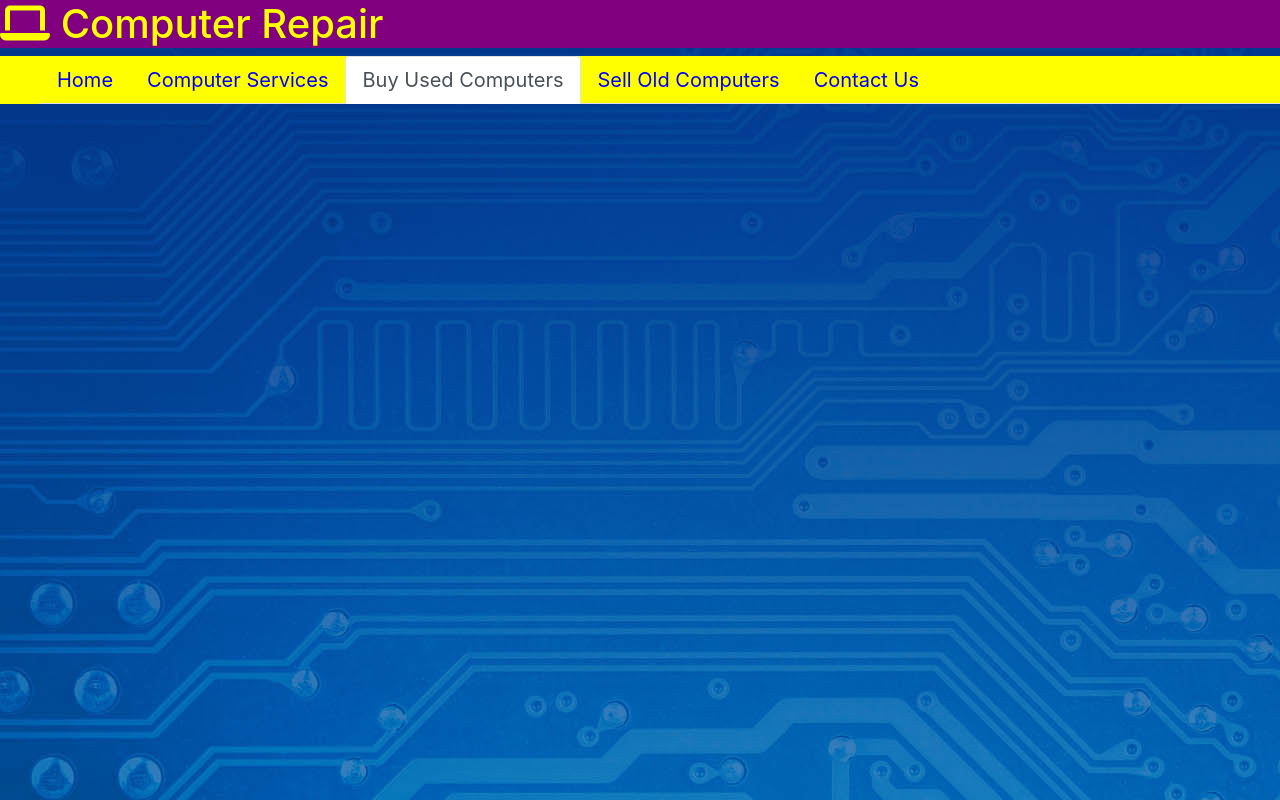
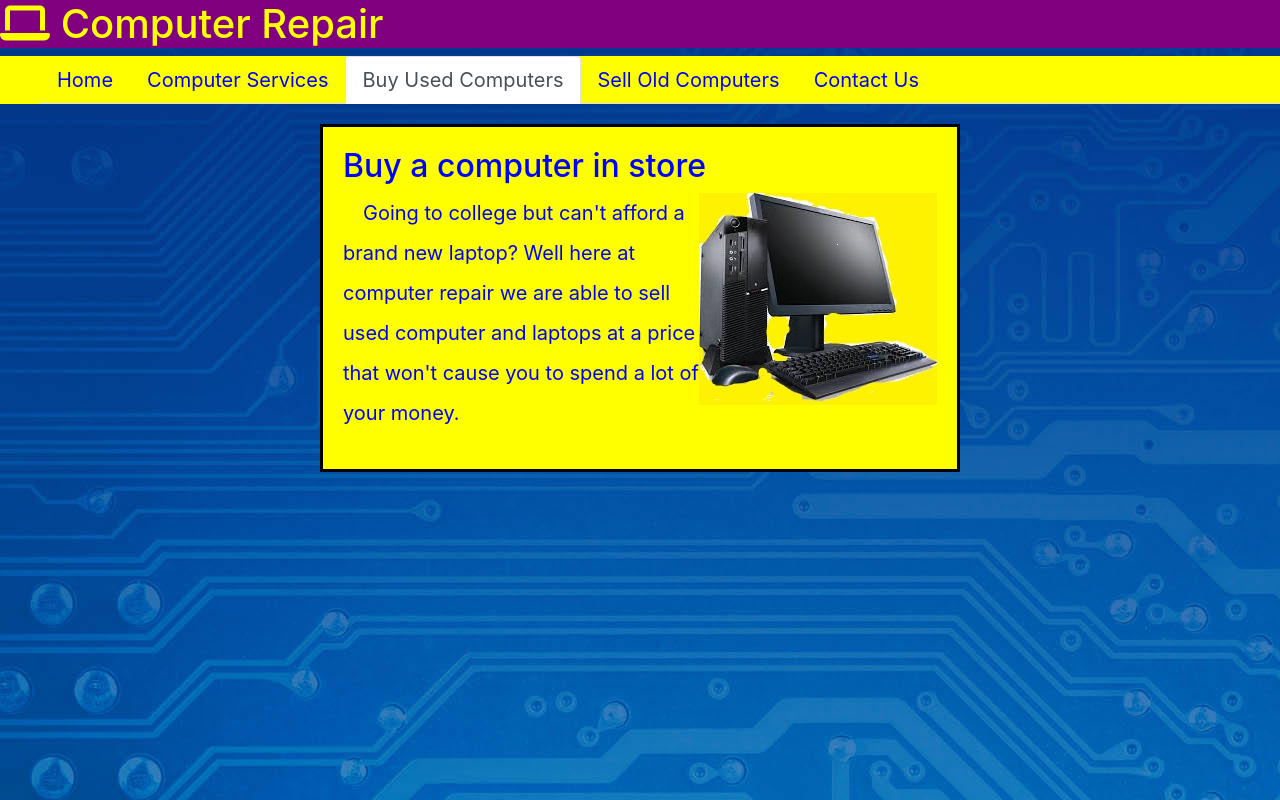
Before and after one commit to DelrioRamirez4321/Final-Assignment-Website, a plain HTML site: page Buy.html in a window 1280 px wide. Drawn offline with nearby package versions, Linux system fonts and the light colour scheme.

Commit message:
added info to buy page

```diff
--- a/Buy.html
+++ b/Buy.html
@@ -33,6 +33,13 @@
                       </li>
               </ul>
      </nav>
+     <main>
+       <section>
+         <h2>Buy a computer in store</h2>
+         <img src="Images/download (1).jpg" id="buy-computer" alt="desktop computer">
+         <p>Going to college but can't afford a brand new laptop? Well here at computer repair we are able to sell used computer and laptops at a price that won't cause you to spend a lot of your money. </p>
+       </section>
+     </main>
 
         <script src="https://code.jquery.com/jquery-3.3.1.slim.min.js" integrity="sha384-q8i/X+965DzO0rT7abK41JStQIAqVgRVzpbzo5smXKp4YfRvH+8abtTE1Pi6jizo" crossorigin="anonymous"></script>
         <script src="https://cdnjs.cloudflare.com/ajax/libs/popper.js/1.14.7/umd/popper.min.js" integrity="sha384-UO2eT0CpHqdSJQ6hJty5KVphtPhzWj9WO1clHTMGa3JDZwrnQq4sF86dIHNDz0W1" crossorigin="anonymous"></script>
--- a/css/main.css
+++ b/css/main.css
@@ -37,6 +37,9 @@ ul {
 #computer-services , #sell-computer {
     width: 400px;
     height:200px;
+    float:right;
+}
+#buy-computer {
     float:right;
 }
 a {
```
Also changed, not shown: Contact.html (+3 -0 lines).
